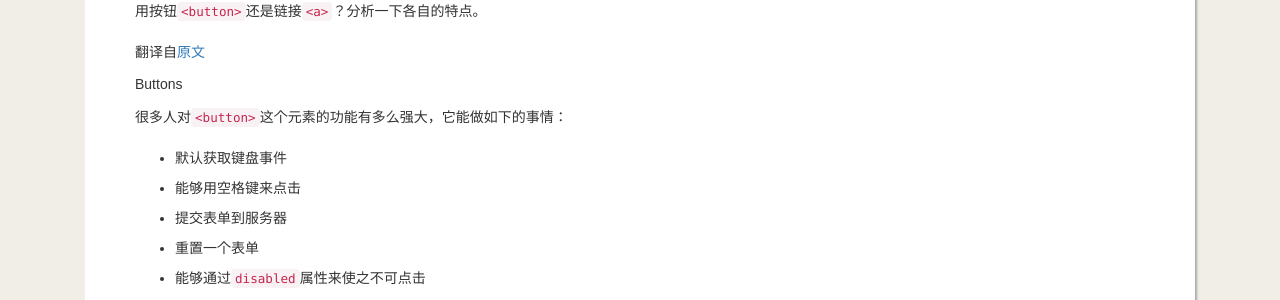
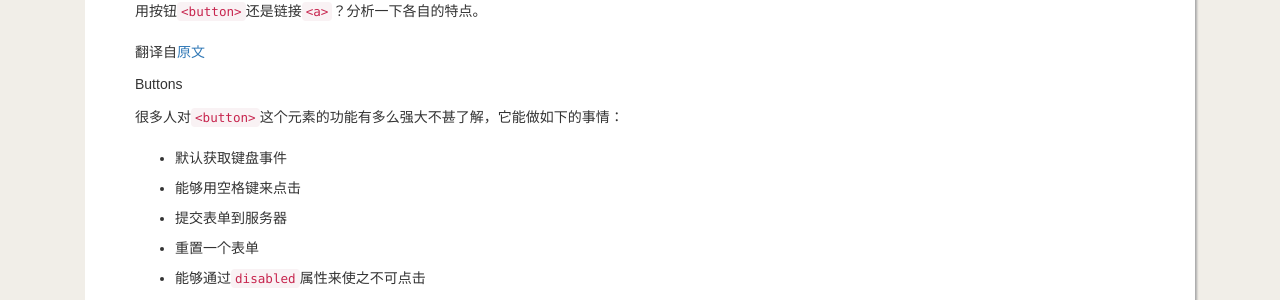
Before and after one commit to juemin90/juemin90.github.io, a Jekyll site: the page built from _posts/2016-07-22-button_vs_link.md, in a window 1280 px wide and 900 px high. Shown: the part 359-659 px from the top of the window. Built offline with Jekyll 4.4.1, drawn with Linux system fonts in a browser that asks for light colours; nearby versions of some CDN libraries; comment, search, counter and statistics services are not loaded.

Commit message:
fix: edit content

```diff
--- a/_posts/2016-07-22-button_vs_link.md
+++ b/_posts/2016-07-22-button_vs_link.md
@@ -13,7 +13,7 @@ theme: HTML
 
 ##### Buttons
 
-很多人对`<button>`这个元素的功能有多么强大，它能做如下的事情：
+很多人对`<button>`这个元素的功能有多么强大不甚了解，它能做如下的事情：
 
 - 默认获取键盘事件
 - 能够用空格键来点击
```
